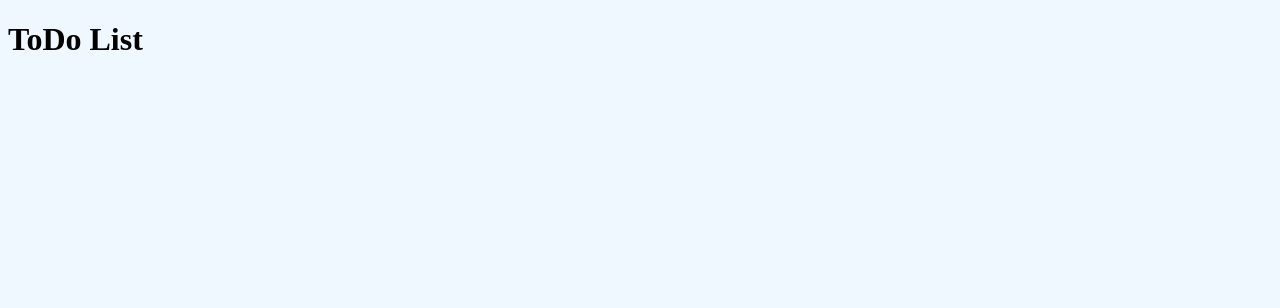
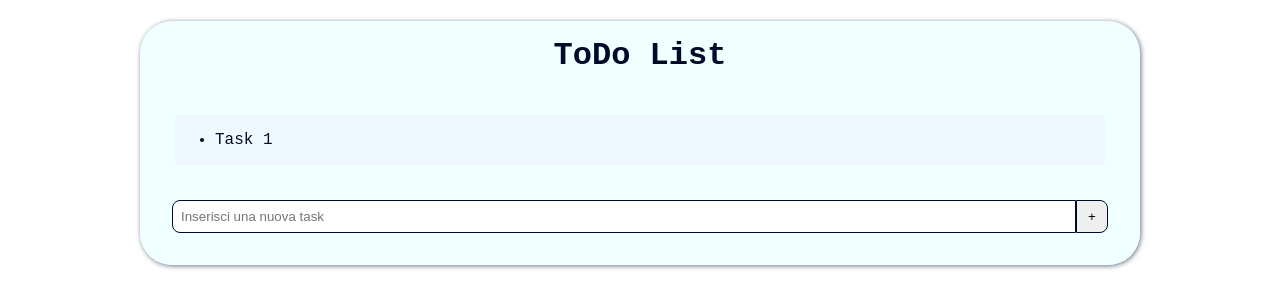
Before and after one commit to Arianna-Salvini/vue-todolist, a plain HTML site: page index.html in a window 1280 px wide. Drawn offline with nearby package versions, Linux system fonts and the light colour scheme.

Commit message:
Add some style

```diff
--- a/assets/css/style.css
+++ b/assets/css/style.css
@@ -1,3 +1,56 @@
-body{
+body {
+    color: rgb(0, 11, 41);
+    font-family: 'Courier New', Courier, monospace;
+}
+
+.input_task,
+.container {
+    max-width: 1000px;
+    margin: auto;
+    background-color: azure;
+}
+
+.container {
+    border-radius: 2rem 2rem;
+    box-shadow: 1px 1px 5px rgba(0, 11, 41, 0.573);
+
+    & h1 {
+        text-align: center;
+        padding: 1rem;
+    }
+
+}
+
+.todo_box {
     background-color: aliceblue;
+    border: 3px solid azure;
+    margin: 0 2rem;
 }
+
+.input_task {
+    border-radius: 0 0 2rem 2rem;
+
+    padding: 2rem;
+    display: flex;
+    align-items: center;
+    justify-content: center;
+
+    .input_box {
+        padding: 0.5rem;
+        border-radius: 8px 0 0 8px;
+        border-style: none;
+        border: 1px solid rgb(0, 11, 41);
+        ;
+        flex-grow: 1;
+    }
+
+    &>button {
+        padding: 0.5rem 0.7rem;
+        border-radius: 0 8px 8px 0;
+        border-style: none;
+        border: 1px solid rgb(0, 11, 41);
+        ;
+        aspect-ratio: 1;
+    }
+
+}
--- a/index.html
+++ b/index.html
@@ -8,7 +8,21 @@
 
 </head>
 <body>
+<div class="container">
     <h1>ToDo List</h1>
+<div class="todo_box">
+<!-- todo list here here -->
+<ul>
+    <li>Task 1</li>
+</ul>
+</div>
+<!-- /.todo_box -->
+<div class="input_task">
+    <input type="text" class="input_box" placeholder="Inserisci una nuova task">
+    <button>+</button>
+</div>
+
+</div>
     <script src="https://unpkg.com/vue@3/dist/vue.global.js"></script>
     <script src="./assets/js/main.js"></script>
 </body>
```
